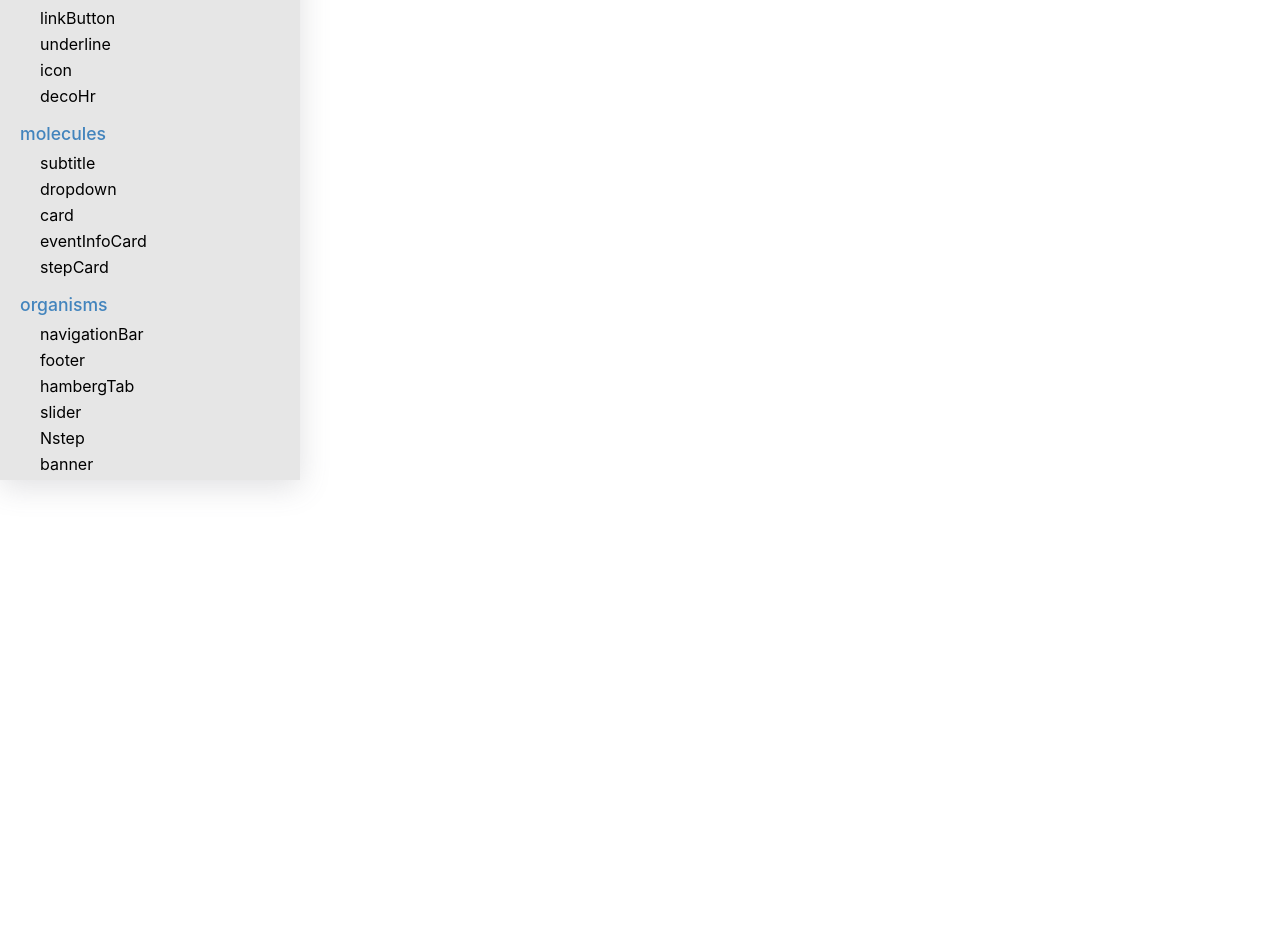
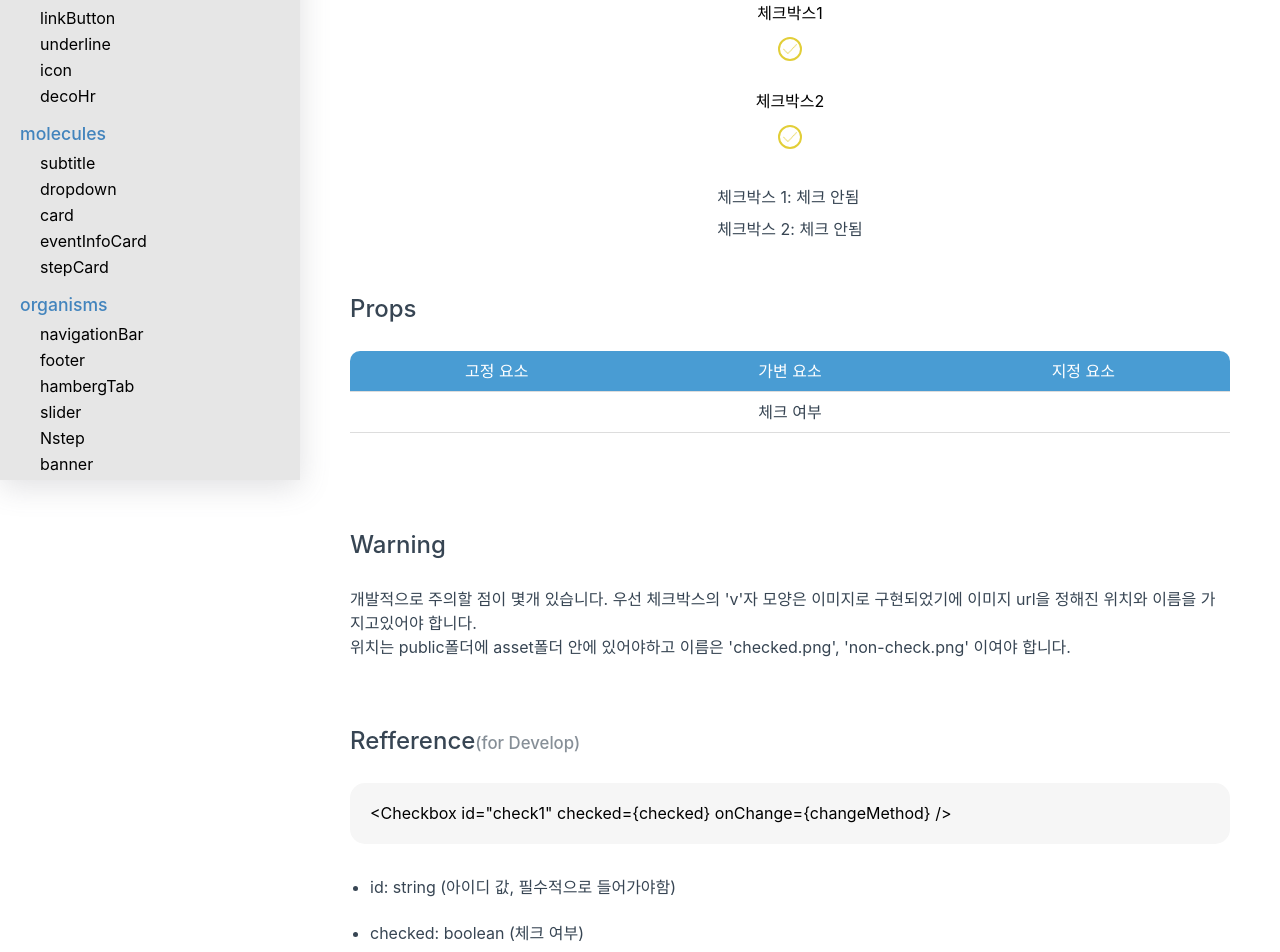
Before and after one commit to susirecipe/susirecipe-design-system, a React (Create React App) app: page /susirecipe-design-system/atoms/checkbox in a window 1280 px wide. Shown: the part 320-1272 px from the top of the page. Before the commit the page ends 800 px from the top, so only its background shows below. Built offline with nearby package versions, Linux system fonts and the light colour scheme.

Commit message:
feat: checkbox atom 생성 및 checkbox page 완성

```diff
--- /dev/null
+++ b/src/components/another/Intro/CheckboxIntro.tsx
@@ -0,0 +1,90 @@
+import React, { useState } from 'react';
+import {
+  IntroContainer,
+  IntroParagraph,
+  IntroSmallHeader,
+  ComponentWrapper,
+  ControlBox,
+  MarginBox,
+  PropsTable,
+  CodeBox,
+  ListBox,
+} from './global-intro.styled';
+import Checkbox from 'components/atoms/Checkbox/Checkbox';
+
+const CheckboxIntro: React.FC = () => {
+  const [checks, setChecks] = useState({
+    check1: false,
+    check2: false,
+  });
+
+  const handleChecked = (event: React.ChangeEvent<HTMLInputElement>) => {
+    const { id, checked } = event.target;
+    setChecks({ ...checks, [id]: checked });
+  };
+  return (
+    <IntroContainer>
+      <IntroParagraph>
+        체크박스는 인풋계열에 있어서 필수적인 요소입니다. <br />
+        고객들이 저희가 원하는 대답을 할 보장이 없기때문에 선택적인 답변을 받기 위해서 꼭 필요합니다. <br />
+        개발자는 기존 인풋 체크박스와 다르게 접근하기 때문에 유심히 볼 필요가 있습니다.
+      </IntroParagraph>
+
+      <IntroSmallHeader>Overview</IntroSmallHeader>
+      <ComponentWrapper>
+        <label>체크박스1 </label>
+        <br />
+        <Checkbox id="check1" checked={checks.check1} onChange={handleChecked} />
+        <br />
+        <br />
+        <label>체크박스2 </label>
+        <br />
+        <Checkbox id="check2" checked={checks.check2} onChange={handleChecked} />
+      </ComponentWrapper>
+      <ControlBox>
+        체크박스 1: {checks.check1 ? '체크됨' : '체크 안됨'}
+        <br />
+        <br />
+        체크박스 2: {checks.check2 ? '체크됨' : '체크 안됨'}
+      </ControlBox>
+      <MarginBox margin={40} />
+
+      <IntroSmallHeader>Props</IntroSmallHeader>
+      <PropsTable>
+        <thead>
+          <tr>
+            <th>고정 요소</th>
+            <th>가변 요소</th>
+            <th>지정 요소</th>
+          </tr>
+        </thead>
+        <tbody>
+          <tr>
+            <td></td>
+            <td>체크 여부</td>
+            <td></td>
+          </tr>
+        </tbody>
+      </PropsTable>
+
+      <IntroSmallHeader>Warning</IntroSmallHeader>
+      <IntroParagraph>
+        개발적으로 주의할 점이 몇개 있습니다. 우선 체크박스의 'v'자 모양은 이미지로 구현되었기에 이미지 url을 정해진
+        위치와 이름을 가지고있어야 합니다. <br />
+        위치는 public폴더에 asset폴더 안에 있어야하고 이름은 'checked.png', 'non-check.png' 이여야 합니다.
+      </IntroParagraph>
+
+      <IntroSmallHeader>
+        Refference<small>(for Develop)</small>
+      </IntroSmallHeader>
+      <CodeBox>&lt;Checkbox id="check1" checked=&#123;checked&#125; onChange=&#123;changeMethod&#125; /&gt;</CodeBox>
+      <ListBox>
+        <li>id: string (아이디 값, 필수적으로 들어가야함)</li>
+        <li>checked: boolean (체크 여부)</li>
+        <li>onChange: (event: React.ChangeEvent&lt;HTMLInputElement&gt;) =&gt; void; (onChange 함수)</li>
+      </ListBox>
+    </IntroContainer>
+  );
+};
+
+export default CheckboxIntro;
--- /dev/null
+++ b/src/components/atoms/Checkbox/Checkbox.styled.ts
@@ -0,0 +1,19 @@
+import styled from 'styled-components';
+
+export const StyledCheckbox = styled.input<{imgUrl: string}>`
+  display: none;
+
+  + label {
+    display: inline-block;
+    width: 20px;
+    height: 20px;
+    border: 2px solid #e2ce38;
+    border-radius: 50%;
+    background: url(${props => props.imgUrl}) no-repeat center/70%;
+    cursor: pointer;
+  }
+
+  &:checked + label {
+    background-color: #e2ce38;
+  }
+`;
--- /dev/null
+++ b/src/components/atoms/Checkbox/Checkbox.tsx
@@ -0,0 +1,20 @@
+import React from 'react';
+import { StyledCheckbox } from './Checkbox.styled';
+
+interface props {
+  id: string;
+  checked: boolean;
+  onChange: (event: React.ChangeEvent<HTMLInputElement>) => void;
+}
+
+const Checkbox: React.FC<props> = ({ id, checked, onChange }) => {
+  const imageUrl = process.env.PUBLIC_URL + (checked ? '/asset/checked.png' : '/asset/non-check.png');
+  return (
+    <>
+      <StyledCheckbox type="checkbox" id={id} checked={checked} onChange={onChange} imgUrl={imageUrl} />
+      <label htmlFor={id}></label>
+    </>
+  );
+};
+
+export default Checkbox;
--- a/src/pages/Checkbox.tsx
+++ b/src/pages/Checkbox.tsx
@@ -1,8 +1,9 @@
 import React from 'react';
 import ComponentTemplate from 'templates/ComponentTemplate';
+import CheckboxIntro from 'components/another/Intro/CheckboxIntro';
 
 const Checkbox: React.FC = () => {
-  return <ComponentTemplate header="Checkbox" content={<></>} />;
+  return <ComponentTemplate header="Checkbox" content={<CheckboxIntro></CheckboxIntro>} />;
 };
 
 export default Checkbox;
```
Also changed, not shown: public/asset/checked.png (added), public/asset/non-check.png (added).
